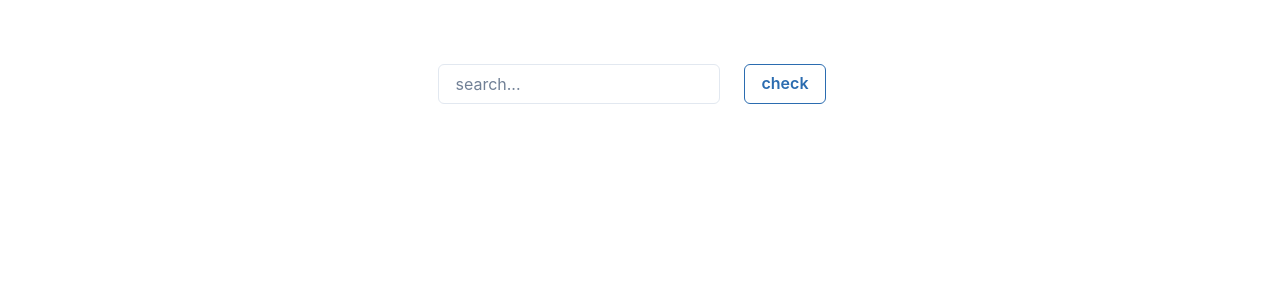
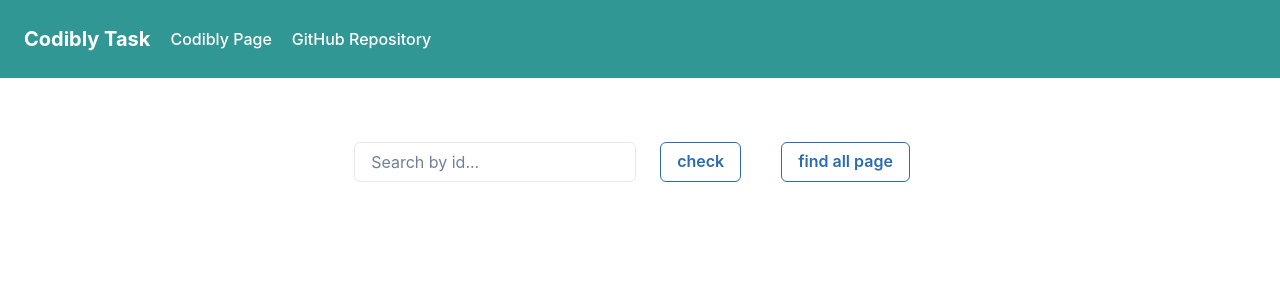
Before and after one commit to mcdominik/codibly-task, a React (Vite) app: page / in a window 1280 px wide. Shown: the top 300 px of the page. Built offline with nearby package versions, Linux system fonts and the light colour scheme.

Commit message:
add navbar, add pagination draft

```diff
--- a/package.json
+++ b/package.json
@@ -10,6 +10,7 @@
     "preview": "vite preview"
   },
   "dependencies": {
+    "@chakra-ui/icons": "^2.1.1",
     "@chakra-ui/react": "^2.8.2",
     "@emotion/react": "^11.11.4",
     "@emotion/styled": "^11.11.0",
--- a/src/App.tsx
+++ b/src/App.tsx
@@ -4,12 +4,16 @@ import { useEffect, useState } from "react";
 import { useToast } from "@chakra-ui/react";
 import Products from "./components/Products";
 import { ColorValueHex, PantoneFormat, Product } from "./models/product";
+import Pagination from "./components/Pagination";
+import Navbar from "./components/Navbar";
 
 export function App() {
   const [input, setInput] = useState("");
   const [data, setData] = useState<Product[]>();
   const [loading, setLoading] = useState(false);
   const toast = useToast();
+  const [page, setPage] = useState(1);
+  const [totalPages, setTotalPages] = useState<number>(0);
 
   const mockedData = [
     {
@@ -66,13 +70,12 @@ export function App() {
         status: "error",
       });
     });
-
-    setData(response?.data.data);
+    const array: Product[] = [response?.data.data];
+    setData(array);
     setLoading(false);
   }
 
-  async function getProductsByPage(page: string) {
-    console.log(input);
+  async function getProductsByPage(page: number) {
     setLoading(true);
     const response = await axios
       .get(`/api/products/?$page=${page}`)
@@ -84,14 +87,9 @@ export function App() {
         });
       });
     let products = response?.data.data;
-    console.log(typeof products);
 
-    if (products.length < 2) {
-      products = [products];
-
-      setData([products]);
-    }
     setData(products);
+    setTotalPages(response?.data.totalPages);
     console.log(products);
     setLoading(false);
   }
@@ -111,14 +109,19 @@ export function App() {
     toast.closeAll();
   }
 
-  useEffect(() => {}, [data, input]);
+  useEffect(() => {}, [data, input, page]);
+  // useEffect(() => {
+  //   getProductsByPage(page);
+  // }, [data, input]);
 
   return (
+    <>
+      <Navbar />
       <Flex padding={16} h="100vh" w="100vw" justifyContent={"center"}>
         <VStack w={["100%", "100%", "50%"]}>
           <HStack>
             <Flex>
-            <Input onChange={handleInput} placeholder="search..." />
+              <Input onChange={handleInput} placeholder="Search by id..." />
             </Flex>
             <Button
               mx={4}
@@ -130,9 +133,31 @@ export function App() {
             >
               {loading ? <Spinner /> : "check"}
             </Button>
+            <Button
+              mx={4}
+              colorScheme="blue"
+              variant="outline"
+              onClick={() => {
+                getProductsByPage(page);
+              }}
+            >
+              {loading ? <Spinner /> : "find all page"}
+            </Button>
           </HStack>
-        {data && <Products products={data} />}
+          {data && (
+            <>
+              <Products products={data} />
+              <Pagination
+                totalPages={2}
+                onPageChange={() => {
+                  setPage(page + 1);
+                }}
+                currentPage={page}
+              />
+            </>
+          )}
         </VStack>
       </Flex>
+    </>
   );
 }
--- /dev/null
+++ b/src/components/Navbar.tsx
@@ -0,0 +1,45 @@
+import React from "react";
+import {
+  ChakraProvider,
+  Flex,
+  Box,
+  Link,
+  IconButton,
+  Button,
+} from "@chakra-ui/react";
+
+const Navbar: React.FC = () => {
+  return (
+    <Flex
+      as="nav"
+      align="center"
+      justify="space-between"
+      wrap="wrap"
+      padding="1.5rem"
+      bg="teal.500"
+      color="white"
+    >
+      <Flex align="center" mr={5}>
+        <Box fontSize="xl" fontWeight="bold">
+          Codibly Task
+        </Box>
+      </Flex>
+
+      <Box
+        display={{ base: "none", md: "flex" }}
+        width={{ base: "full", md: "auto" }}
+        alignItems="center"
+        flexGrow={1}
+      >
+        <Link href="https://codibly.com" mr={5}>
+          Codibly Page
+        </Link>
+        <Link href="https://github.com/mcdominik" mr={5}>
+          GitHub Repository
+        </Link>
+      </Box>
+    </Flex>
+  );
+};
+
+export default Navbar;
--- /dev/null
+++ b/src/components/Pagination.tsx
@@ -0,0 +1,56 @@
+import React, { useState } from "react";
+import { Button, Box } from "@chakra-ui/react";
+
+interface PaginationProps {
+  totalPages: number;
+  onPageChange: (page: number) => void;
+  currentPage: number;
+}
+
+const Pagination: React.FC<PaginationProps> = ({
+  totalPages,
+  onPageChange,
+  currentPage,
+}) => {
+  //   const [currentPage, setCurrentPage] = useState(1);
+
+  const goToPage = (page: number) => {
+    onPageChange(page);
+  };
+
+  const goToPreviousPage = () => {
+    if (currentPage > 1) {
+      goToPage(currentPage - 1);
+    }
+  };
+
+  const goToNextPage = () => {
+    if (currentPage < totalPages) {
+      goToPage(currentPage + 1);
+    }
+  };
+
+  return (
+    <Box textAlign="center" mt={4}>
+      <Button
+        variant="outline"
+        disabled={currentPage === 1}
+        onClick={goToPreviousPage}
+        mr={2}
+      >
+        Previous
+      </Button>
+      <span>{`Page ${currentPage} of ${totalPages}`}</span>
+      <Button
+        variant="outline"
+        disabled={currentPage === totalPages}
+        onClick={goToNextPage}
+        ml={2}
+      >
+        Next
+      </Button>
+    </Box>
+  );
+};
+
+export default Pagination;
--- a/src/main.tsx
+++ b/src/main.tsx
@@ -6,6 +6,8 @@ import { ChakraProvider } from "@chakra-ui/react";
 import axios from "axios";
 
 axios.defaults.baseURL = "https://reqres.in";
+
+// https://reqres.in/api/products/?pages=1&id=1
 
 ReactDOM.createRoot(document.getElementById("root")!).render(
   <React.StrictMode>
```
Also changed, not shown: 1 other file (tests, documents, lock files or other folders). Lines whose indentation alone changed are shown as unchanged.
